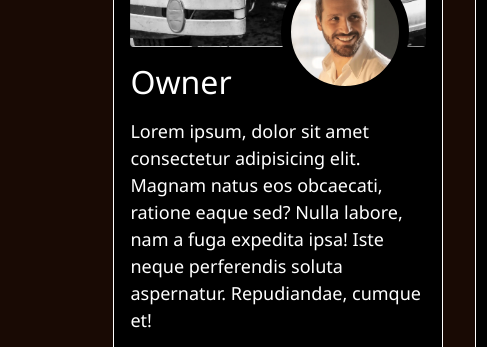
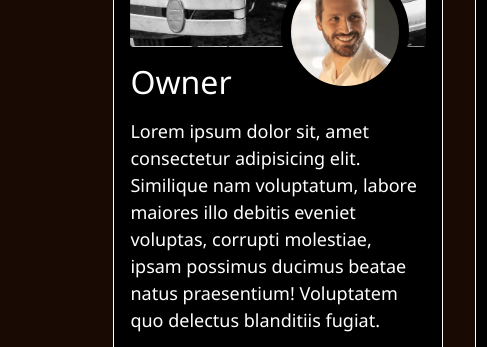
Before and after one commit to IvanL24/cpnt-260-final, a plain HTML site: page final-260/html/contact.html in a window 1280 px wide. Shown: the part 359-706 px from the top of the page, 0-487 px from the left. Drawn offline with nearby package versions, Linux system fonts and the light colour scheme.

Commit message:
contact.html updated

```diff
--- a/final-260/html/contact.html
+++ b/final-260/html/contact.html
@@ -63,7 +63,7 @@
             <h2 class="pt-3">Owner</h2>
 
             <p class="pt-2">
-              Lorem ipsum, dolor sit amet consectetur adipisicing elit. Magnam natus eos obcaecati, ratione eaque sed? Nulla labore, nam a fuga expedita ipsa! Iste neque perferendis soluta aspernatur. Repudiandae, cumque et!
+              Lorem ipsum dolor sit, amet consectetur adipisicing elit. Similique nam voluptatum, labore maiores illo debitis eveniet voluptas, corrupti molestiae, ipsam possimus ducimus beatae natus praesentium! Voluptatem quo delectus blanditiis fugiat.
             </p>
 
           </div>
```
